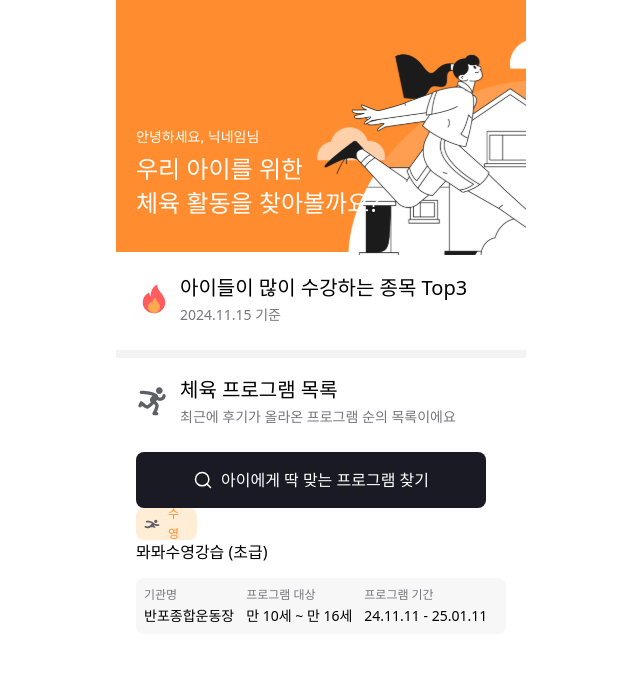
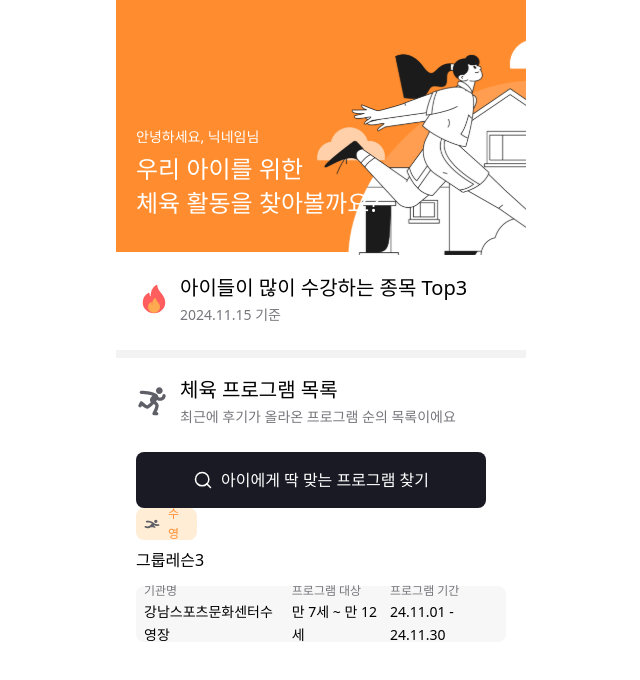
Before and after one commit to spokids/GongGong_FE, a React (Vite) app: page / in a window 1280 px wide. Shown: the top 680 px of the page, without its empty margins (319-959 px from the left). Built offline with nearby package versions, Linux system fonts and the light colour scheme.

Commit message:
#13 [Design] lessonInfo 컴포넌트 생성

```diff
--- a/src/pages/home/HomePage.tsx
+++ b/src/pages/home/HomePage.tsx
@@ -39,7 +39,14 @@ const HomePage = () => {
         아이에게 딱 맞는 프로그램 찾기
       </Button>
 
-      <LessonInfo />
+      <LessonInfo
+        programId={1}
+        programType="수영"
+        programName="그룹레슨3"
+        facilityName="강남스포츠문화센터수영장"
+        programAge="만 7세 ~ 만 12세"
+        programDate="24.11.01 - 24.11.30"
+      />
 
     </div>
   );
--- a/src/pages/home/components/LessonInfo.tsx
+++ b/src/pages/home/components/LessonInfo.tsx
@@ -1,32 +1,45 @@
+import React from "react";
 import Chip from "@components/chip";
 import swimming from "@assets/svg/swimming.svg";
 
-const lessonInfo = () => {
+interface LessonInfoProps {
+  programId: number;
+  programType: string;
+  programName: string;
+  facilityName: string;
+  programAge: string;
+  programDate: string;
+}
+
+const InfoBox: React.FC<{ title: string; value: string }> = ({ title, value }) => (
+  <div className="flex flex-col">
+    <p className="text-button3 text-primary-60">{title}</p>
+    <p className="text-body8 text-primary-80">{value}</p>
+  </div>
+);
+
+const LessonInfo: React.FC<LessonInfoProps> = ({
+  programType,
+  programName,
+  facilityName,
+  programAge,
+  programDate,
+}) => {
   return (
     <>
       <Chip>
-            <img src={swimming} alt="Swimming" className="w-4 h-4 mr-2 text-orange-400"/>
-            수영
+        <img src={swimming} alt="Swimming" className="w-4 h-4 mr-2" />
+        {programType}
       </Chip>
 
-        <h3 className="text-body6">뫄뫄수영강습 (초급)</h3>
+      <h3 className="mt-2 text-body6">{programName}</h3>
       <div className="flex flex-row w-full h-14 mt-3 items-center gap-3 p-2 rounded-lg bg-[#F7F7F7]">
-            <div className="flex flex-col">
-                <p className="text-button3 text-primary-60">기관명</p>
-                <p className="text-body8 text-primary-80">반포종합운동장</p>
-            </div>
-            <div className="flex flex-col">
-                <p className="text-button3 text-primary-60">프로그램 대상</p>
-                <p className="text-body8 text-primary-80">만 10세 ~ 만 16세</p>
-            </div>
-            <div className="flex flex-col">
-                <p className="text-button3 text-primary-60">프로그램 기간</p>
-                <p className="text-body8 text-primary-80">24.11.11 - 25.01.11</p>
-            </div>
+        <InfoBox title="기관명" value={facilityName} />
+        <InfoBox title="프로그램 대상" value={programAge} />
+        <InfoBox title="프로그램 기간" value={programDate} />
       </div>
     </>
-
   );
 };
 
-export default lessonInfo;
+export default LessonInfo;
```
Lines whose indentation alone changed are shown as unchanged.
